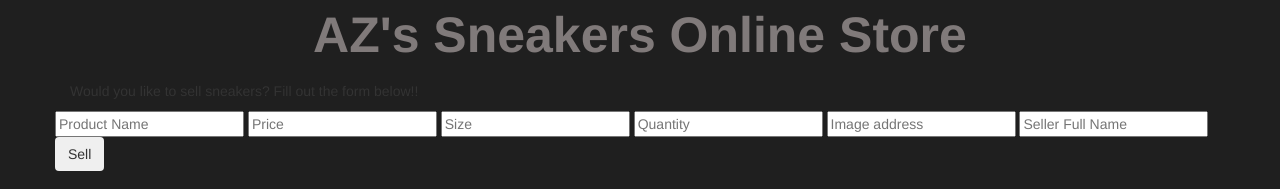
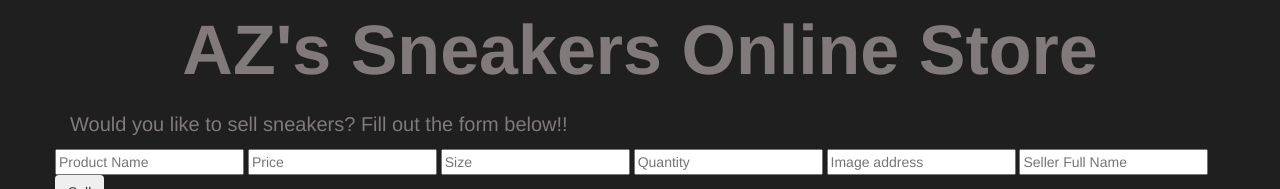
Before and after one commit to angelzapata24/Front-End-Final-Project, a plain HTML site: page index.html in a window 1280 px wide. Shown: the top 189 px of the page. Drawn offline with nearby package versions, Linux system fonts and the light colour scheme.

Commit message:
gave style to a input I put in my page saying you can sell and to fill out the form

```diff
--- a/style.css
+++ b/style.css
@@ -1,7 +1,14 @@
 #Welcome {
-    font-size: 50px;
+    font-size: 70px;
     color: rgb(128, 122, 122);
     text-align: center;
+}
+
+#sellorno {
+    font-size: 20px;
+    color: rgb(128, 122, 122);
+    text-align: left;
+    margin-right: 16px;
 }
 
 .shoes {
```
